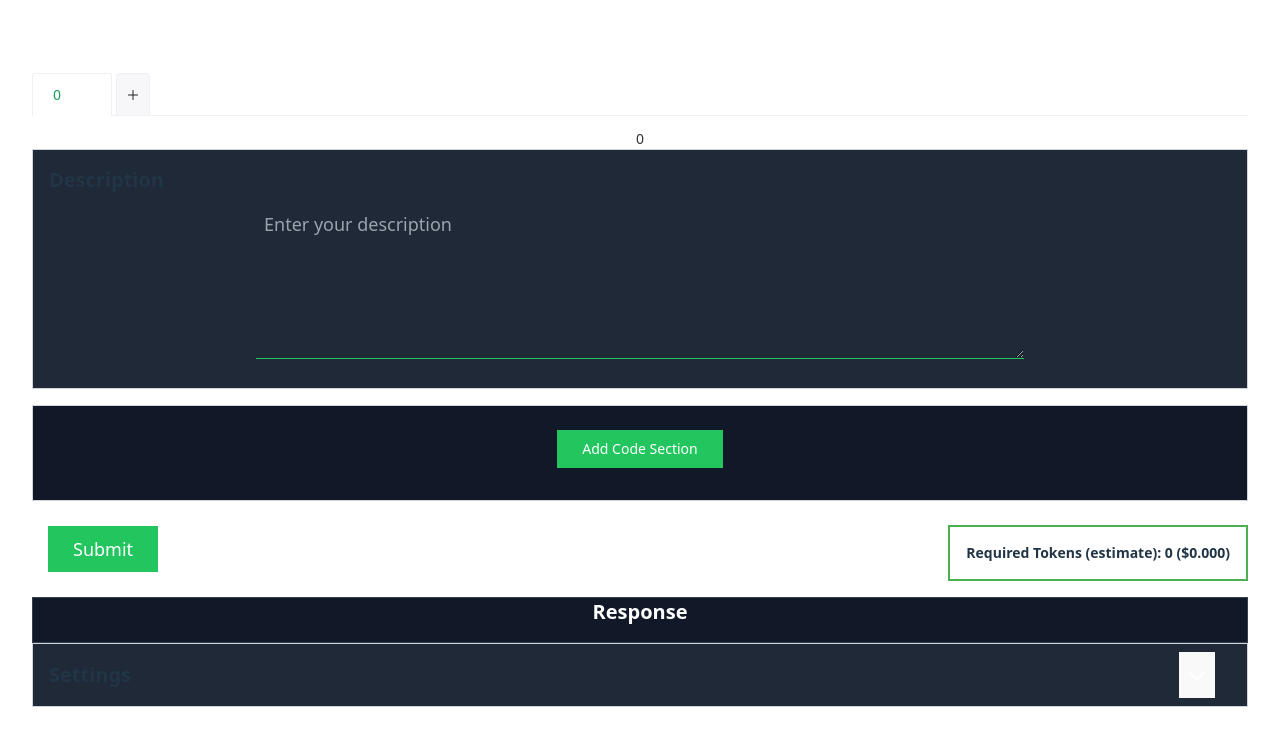
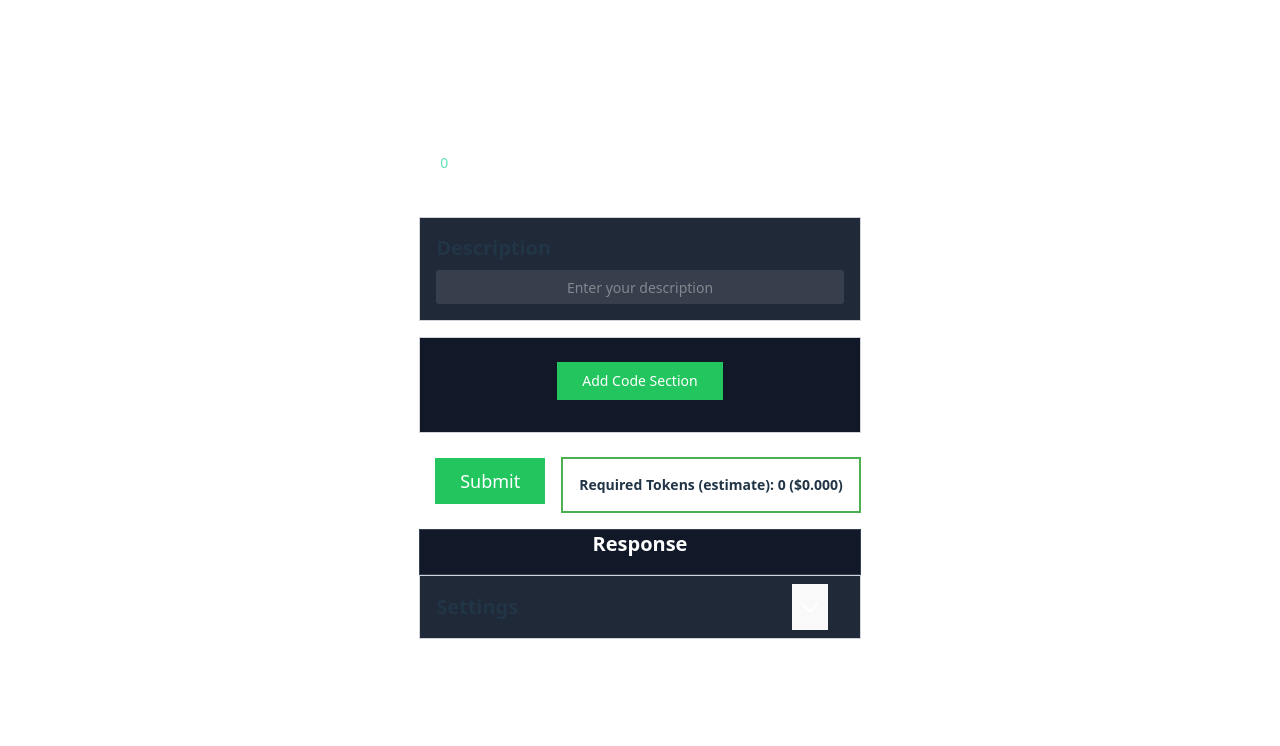
Before and after one commit to petersopko/gptcodepal, a Vue app: page / in a window 1280 px wide. Shown: the top 746 px of the page. Built offline with nearby package versions, Linux system fonts and the light colour scheme; what @highlightjs/vue-plugin would draw is missing.

Commit message:
naive text input + theme

```diff
--- a/src/App.vue
+++ b/src/App.vue
@@ -1,7 +1,11 @@
 <script setup>
 import Interface from './views/Interface.vue';
+import { darkTheme } from 'naive-ui'
+
 </script>
 
 <template>
-  <Interface />
+  <n-config-provider :theme="darkTheme">
+    <Interface />
+  </n-config-provider>
 </template>
--- a/src/components/Tabs.vue
+++ b/src/components/Tabs.vue
@@ -8,8 +8,7 @@
 </template>
 
 <script setup>
-import { computed, ref } from "vue";
-import { NTabPane, NTabs } from "naive-ui";
+import { computed } from "vue";
 
 const props = defineProps({
     tabs: Array,
--- a/src/components/TextInput.vue
+++ b/src/components/TextInput.vue
@@ -3,22 +3,28 @@
         <div class="flex items-center justify-between text-xl font-bold mb-2">
             <div>Description</div>
         </div>
-        <textarea :value="modelValue" @input="updateValue" :placeholder="placeholder" :rows="rows"
-            class="w-full max-w-3xl p-2 text-lg border-b border-green-500 rounded-none resize-y mb-2 mx-auto bg-gray-800"></textarea>
+        <n-input v-model:value="modelValueRef" :default-value="modelValue" :placeholder="placeholder"
+            @input="updateValue" />
     </div>
 </template>
 
-
 <script setup>
+import { ref, watchEffect } from "vue";
 const props = defineProps({
     modelValue: String,
     placeholder: String,
-    rows: Number,
+    activeTab: Number,
 });
+
+const modelValueRef = ref(props.modelValue);
 
 const emit = defineEmits(["update:modelValue"]);
 
 function updateValue(event) {
-    emit("update:modelValue", event.target.value);
+    emit("update:modelValue", event);
 }
+
+watchEffect(() => {
+    modelValueRef.value = props.modelValue;
+});
 </script>
--- a/src/views/Interface.vue
+++ b/src/views/Interface.vue
@@ -3,7 +3,7 @@
     <Loader :loading="loading" />
     <Tabs :tabs="tabs" :activeTab="activeTabIndex" @update:activeTab="updateActiveTab" @add-tab="addTab"
       @delete-tab="deleteTab" />
-    <TextInput v-model="descriptionRef" placeholder="Enter your description" class="input" :rows="5" />
+    <TextInput v-model.value="descriptionRef" placeholder="Enter your description" :activeTab="activeTabIndex" />
     <CodeInputList :codeInputs="codeInputs" @remove="removeCodeInput" @add="addCodeInput" />
     <div class="flex justify-between items-center">
       <SubmitButton @submit="submitPrompt" class="mx-4" />
@@ -34,7 +34,7 @@ const apiKey = ref(localStorage.getItem("openai_api_key") || "");
 const description = ref("");
 
 const { codeInputs, addCodeInput, removeCodeInput } = useCodeInputs();
-const { tokenCount, fetchTokenCount } = useTokenCount(description, codeInputs);
+const { tokenCount } = useTokenCount(description, codeInputs);
 
 const descriptionRef = ref(description.value);
 const saveApiKey = (key) => {
```
Also changed, not shown: src/main.js (+17 -7 lines).
